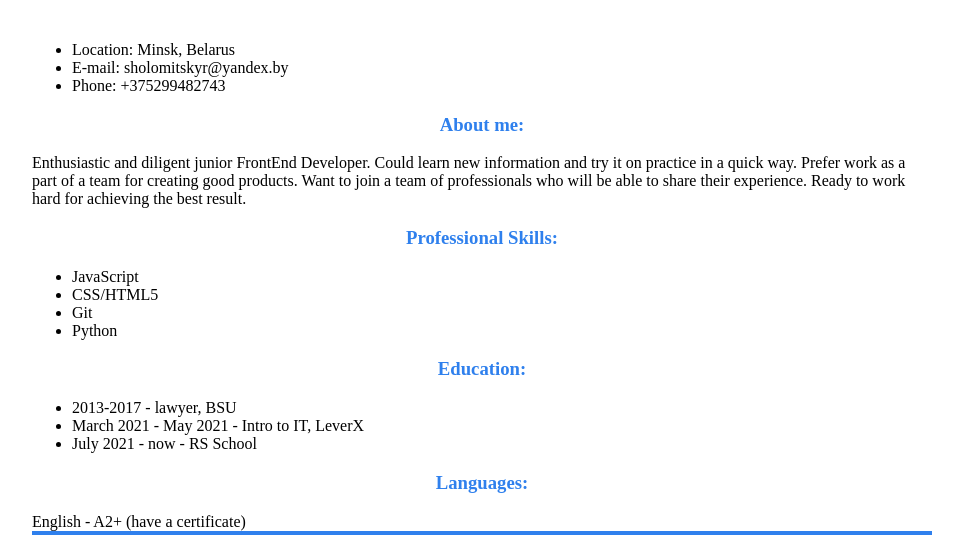
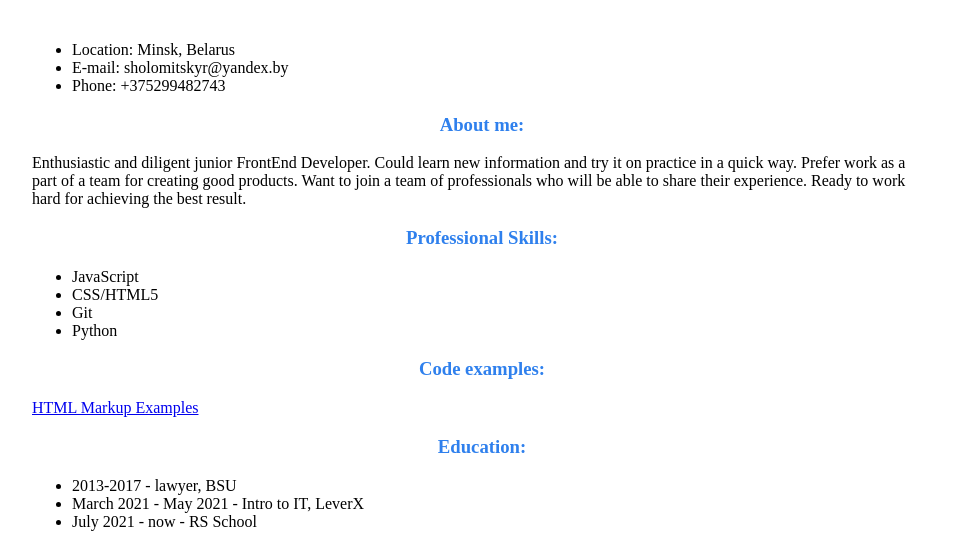
Before and after one commit to romasho/rsschool-cv, a plain HTML site: page index.html in a window 1280 px wide. Shown: the part 213-748 px from the top of the page, without its empty margins (158-1121 px from the left). Drawn offline with Linux system fonts and the light colour scheme.

Commit message:
feat: add new div weath link

```diff
--- a/index.html
+++ b/index.html
@@ -95,6 +95,11 @@
                 </ul>
             </div>
 
+            <div class="proffessionalSkils">
+                <h3>Code examples:</h3>
+                <a href="https://github.com/romasho/rsschool-cv/blob/gh-pages/index.html">HTML Markup Examples</a>
+            </div>
+
          <article class="education">
             <h3>Education:</h3>
             <ul>
@@ -111,12 +116,9 @@
 
         <footer>
             <a href="https://github.com/romasho">GitHub</a>
+            <time>2021</time>
             <a href="https://rs.school/js/"><img src="https://rs.school/images/rs_school_js.svg" alt="logo" width="50"></a>
-            <time datetime="2021">2021</time>
          </footer>
         </main>
-
-
-
 </body>
 </html>
```
